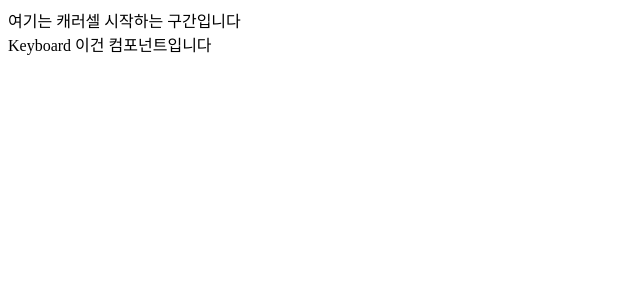
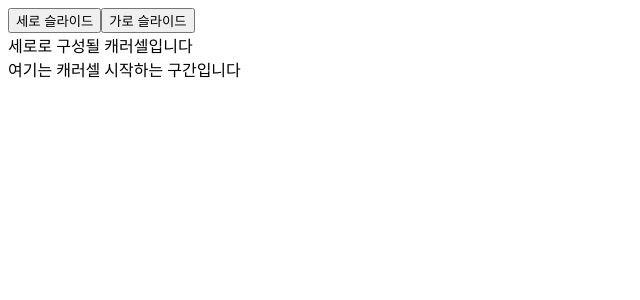
Before and after one commit to KoreaMoney/Carousel, a React (Create React App) app: page / in a window 1280 px wide. Shown: the top 300 px of the page, without its empty margins (0-640 px from the left). Built offline with nearby package versions, Linux system fonts and the light colour scheme.

Commit message:
기초 세팅2

```diff
--- a/src/App.jsx
+++ b/src/App.jsx
@@ -1,11 +1,23 @@
-import React from "react";
-import Keyboard from "./components/Keyboard";
+import React, { useState } from "react";
+import Selo from "./components/Selo";
+import Galo from "./components/Galo";
 
 const App = () => {
+  const [carouselType, setCarouselType] = useState("selo");
+  const handleChangeCarouselType = (type) => {
+    setCarouselType(type);
+  };
   return (
     <div>
-      여기는 캐러셀 시작하는 구간입니다
-      <Keyboard />
+      <button onClick={() => handleChangeCarouselType("selo")}>
+        세로 슬라이드
+      </button>
+      <button onClick={() => handleChangeCarouselType("galo")}>
+        가로 슬라이드
+      </button>
+      {carouselType === "selo" && <Selo />}
+      {carouselType === "galo" && <Galo />}
+      <div>여기는 캐러셀 시작하는 구간입니다</div>
     </div>
   );
 };
--- /dev/null
+++ b/src/components/Galo.jsx
@@ -0,0 +1,8 @@
+import React from "react";
+import "../styles/galoStyle.css";
+
+const Galo = () => {
+  return <div>가로로 생성될 캐러셀입니다</div>;
+};
+
+export default Galo;
--- a/src/components/Keyboard.jsx
+++ /dev/null
@@ -1,7 +0,0 @@
-import React from "react";
-
-const Keyboard = () => {
-  return <div>Keyboard 이건 컴포넌트입니다</div>;
-};
-
-export default Keyboard;
--- /dev/null
+++ b/src/components/Selo.jsx
@@ -0,0 +1,8 @@
+import React from "react";
+import "../styles/seloStyle.css";
+
+const Selo = () => {
+  return <div>세로로 구성될 캐러셀입니다</div>;
+};
+
+export default Selo;
```
Also changed, not shown: src/styles/galoStyle.css (added), src/styles/seloStyle.css (added).
